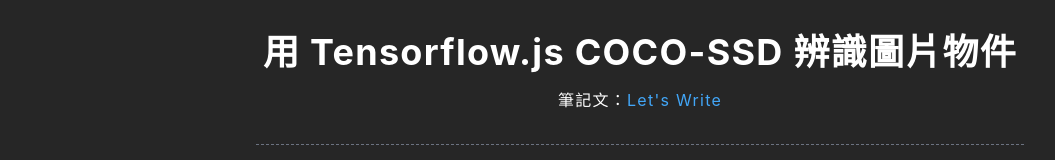
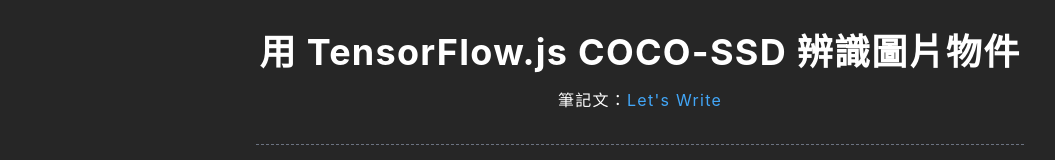
Before and after one commit to letswritetw/letswrite-coco-ssd, a website: page index.pug in a window 1280 px wide. Shown: the top 160 px of the page, without its empty margins (0-1055 px from the left). Drawn offline with nearby package versions, Linux system fonts and the light colour scheme; files that its build step writes are made by us from their sources.

Commit message:
修改標題

```diff
--- a/index.pug
+++ b/index.pug
@@ -1,6 +1,6 @@
 - var link = 'coco-ssd'
-- var title = '用 Tensorflow.js COCO-SSD 辨識圖片物件'
-- var description = '用 Tensorflow.js COCO-SSD 辨識圖片物件'
+- var title = '用 TensorFlow.js COCO-SSD 辨識圖片物件'
+- var description = '用 TensorFlow.js COCO-SSD 辨識圖片物件'
 
 <!DOCTYPE html>
 html(lang="zh-Hant")
```
Also changed, not shown: README.md, index.html.
